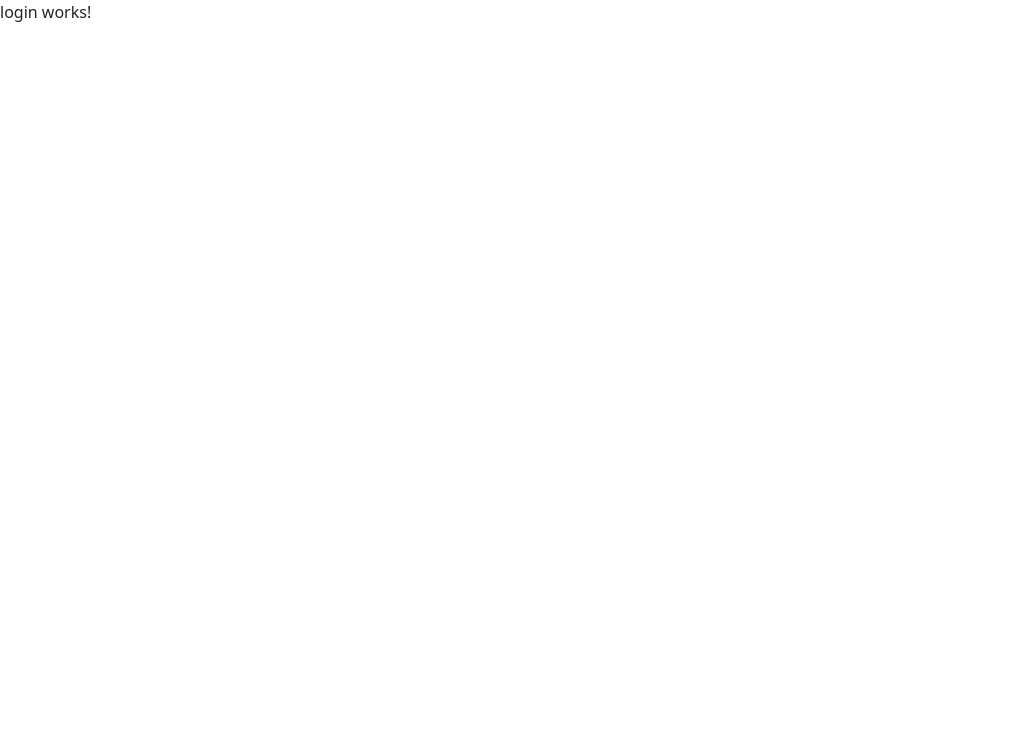
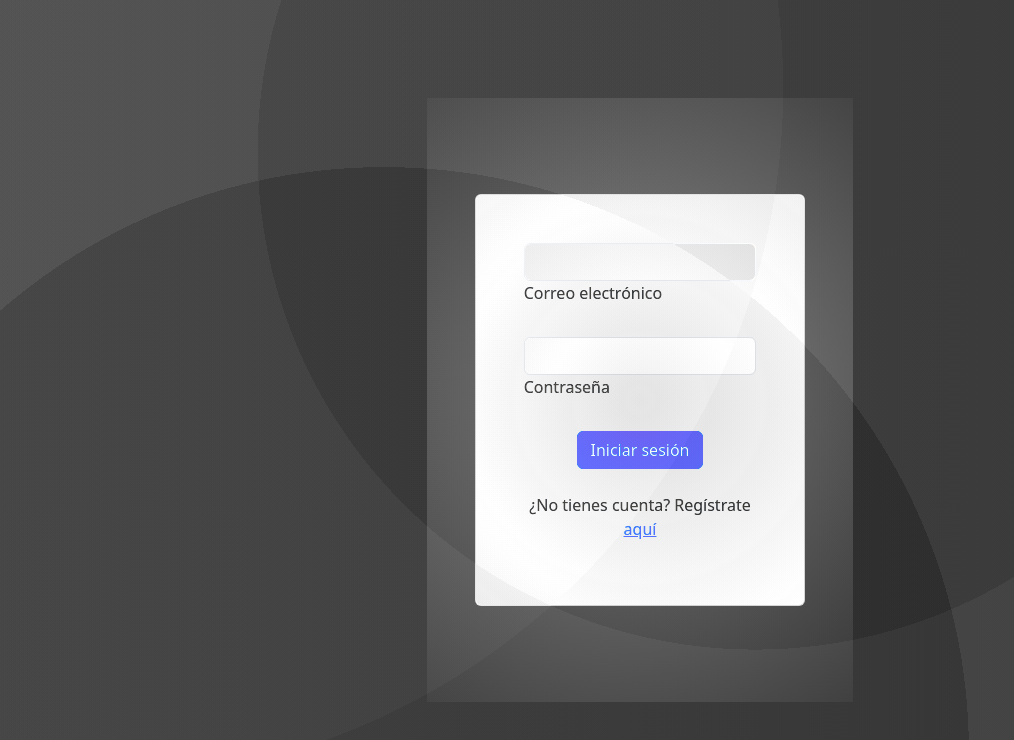
Before and after one commit to ccorralm01/TFG-Rework, an Angular app in the folder FRONT/: page / in a window 1280 px wide. Shown: the top 740 px of the page, without its empty margins (0-1014 px from the left). Built offline with nearby package versions, Linux system fonts and the light colour scheme.

Commit message:
Login look

```diff
--- a/FRONT/src/app/components/login/login.component.css
+++ b/FRONT/src/app/components/login/login.component.css
@@ -0,0 +1,22 @@
+.login-component {
+    display: flex;
+    justify-content: center;
+    align-items: center;
+    background-color: rebeccapurple;
+    height: 100%;
+    width: 100%;
+    mix-blend-mode: difference;
+    background-image: radial-gradient(circle at 30% 94%, rgba(245, 245, 245,0.06) 0%, rgba(245, 245, 245,0.06) 50%,rgba(21, 21, 21,0.06) 50%, rgba(21, 21, 21,0.06) 100%),radial-gradient(circle at 59% 19%, rgba(248, 248, 248,0.06) 0%, rgba(248, 248, 248,0.06) 50%,rgba(87, 87, 87,0.06) 50%, rgba(87, 87, 87,0.06) 100%),radial-gradient(circle at 7% 11%, rgba(148, 148, 148,0.06) 0%, rgba(148, 148, 148,0.06) 50%,rgba(254, 254, 254,0.06) 50%, rgba(254, 254, 254,0.06) 100%),linear-gradient(90deg, rgb(189, 189, 189),rgb(205, 205, 205));
+}
+
+.background-radial-gradient {
+    background-color: transparent;
+    background-image: radial-gradient(circle at center center, rgb(71, 71, 71),rgb(8, 8, 8));
+    mix-blend-mode: difference;
+}
+
+.bg-glass {
+    background-color: hsla(0, 0%, 100%, 0.9) !important;
+    backdrop-filter: saturate(200%) blur(25px) normal;
+    mix-blend-mode: difference;
+}
--- a/FRONT/src/app/components/login/login.component.html
+++ b/FRONT/src/app/components/login/login.component.html
@@ -1 +1,44 @@
-<p>login works!</p>
+<div class="login-component">
+  <div class="login-container col-lg-4">
+      <section class="background-radial-gradient overflow-hidden">
+          <div class="container px-4 py-5 px-md-5 text-center text-lg-start my-5">
+              <div class="gx-lg-5 col-lg-12 align-items-center">
+                  <div class="col-lg-12 position-relative"> <!-- Cambio de col-lg-6 a col-lg-8 -->
+                      <div id="radius-shape-1" class="position-absolute rounded-circle shadow-5-strong"></div>
+                      <div id="radius-shape-2" class="position-absolute shadow-5-strong"></div>
+
+                      <div class="card bg-glass">
+                          <div class="card-body px-5 py-5 px-md-5">
+                              <form>
+                                  <!-- Email input -->
+                                  <div class="form-outline mb-4">
+                                      <input type="email" id="form3Example3" class="form-control" />
+                                      <label class="form-label" for="form3Example3">Correo electrónico</label>
+                                  </div>
+
+                                  <!-- Password input -->
+                                  <div class="form-outline mb-4">
+                                      <input type="password" id="form3Example4" class="form-control" />
+                                      <label class="form-label" for="form3Example4">Contraseña</label>
+                                  </div>
+
+                                  <!-- Submit button -->
+                                  <div class="w-100 d-flex justify-content-center">
+                                      <button type="submit" class="btn btn-primary btn-block mb-4">
+                                          Iniciar sesión
+                                      </button>
+                                  </div>
+
+                                  <!-- Register buttons -->
+                                  <div class="text-center">
+                                      <p>¿No tienes cuenta? Regístrate <a href="">aquí</a></p>
+                                  </div>
+                              </form>
+                          </div>
+                      </div>
+                  </div>
+              </div>
+          </div>
+      </section>
+  </div>
+</div>
```
